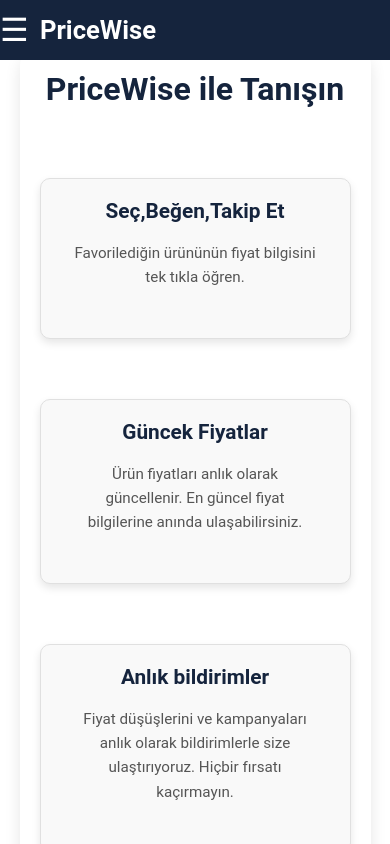
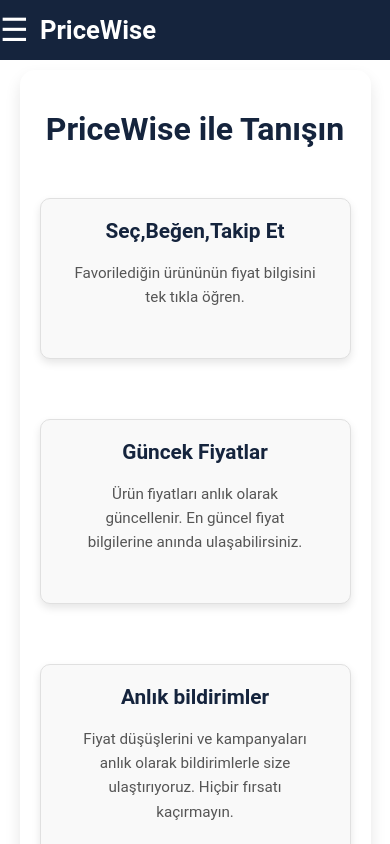
Before and after one commit to umuttokoglu/project-pricewise-landing, a plain HTML site: page hakkimizda.html in a window 390 px wide. Drawn offline with Linux system fonts and the light colour scheme.

Commit message:
hakkımda ksımının header boşluğu düzenlendi.

```diff
--- a/assets/css/app.css
+++ b/assets/css/app.css
@@ -783,12 +783,14 @@ textarea.input {
 
     .about-container {
         width: 90%;
-        margin: 50px auto;
+        margin: 70px auto;
         padding: 20px;
     }
 
     .about-header h1 {
         font-size: 2rem;
+        margin-bottom: 50px;
+        padding-top: 20px;
     }
 
     .about-header .subtitle {
```
